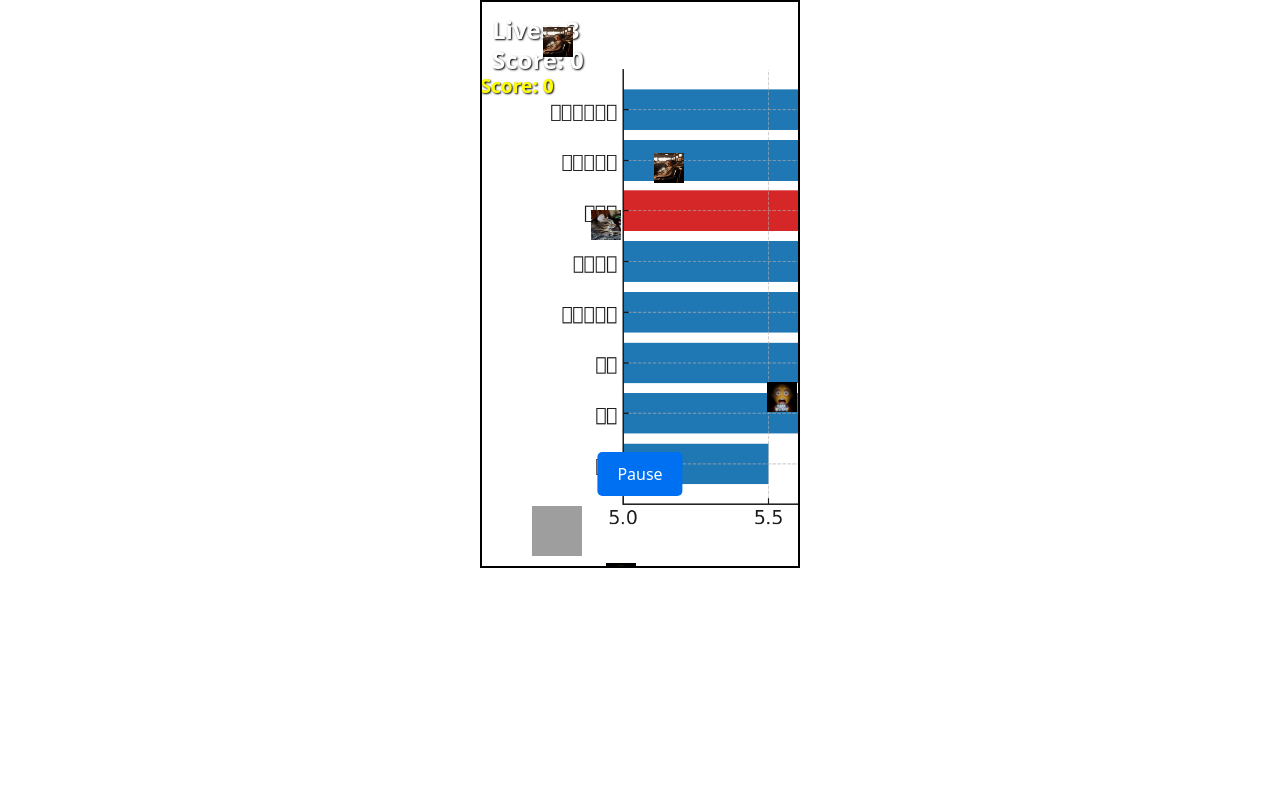
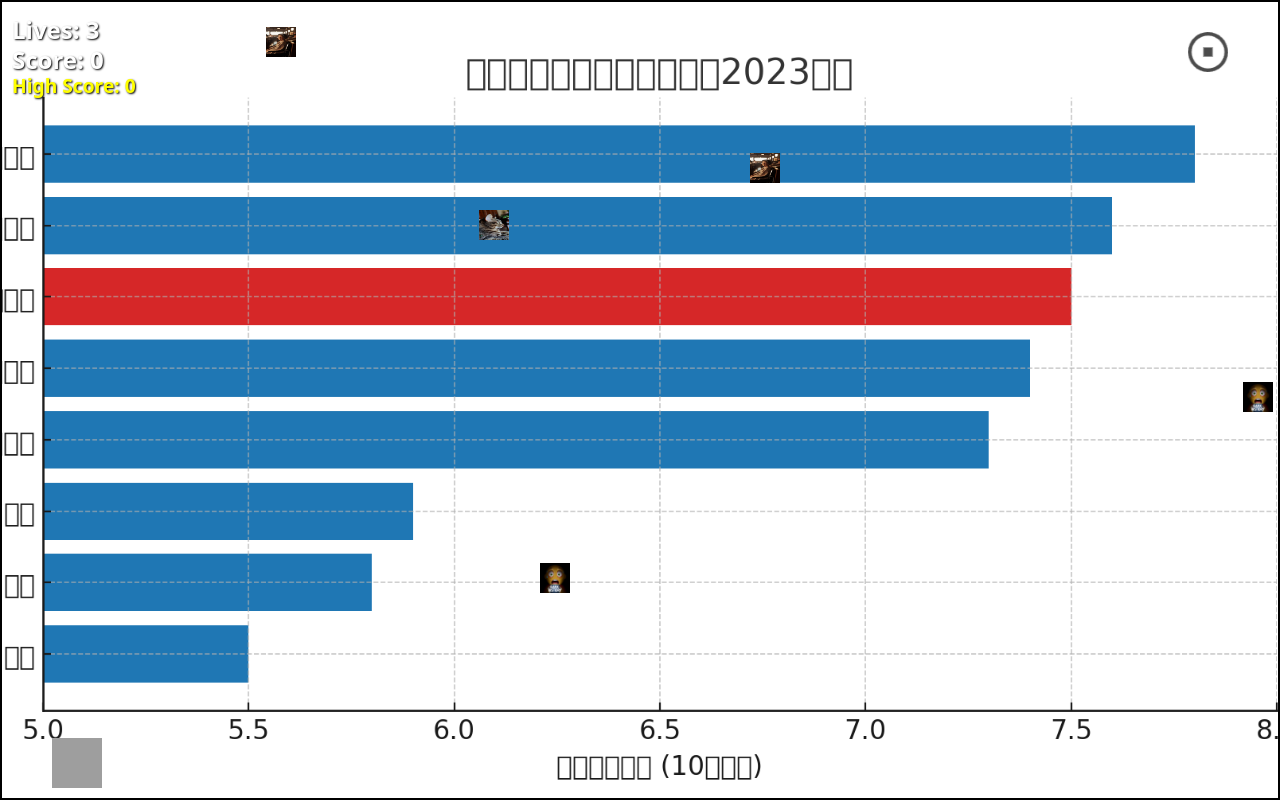
Before and after one commit to kanbigi-vol5-team5/sns-dark-history, a Next.js app in the folder sns-dark-history/: page /koheigame in a window 1280 px wide. Built offline with nearby package versions, Linux system fonts and the light colour scheme; grey boxes are pictures that could not be loaded.

Commit message:
game-UI-fix

```diff
--- a/sns-dark-history/src/app/koheigame/page.tsx
+++ b/sns-dark-history/src/app/koheigame/page.tsx
@@ -287,13 +287,14 @@ export default function Page() {
       style={{
         position: "relative",
         overflow: "hidden",
-        width: "100%",
-        maxWidth: "320px",
-        height: "568px",
-        margin: "0 auto",
+        width: "100vw", // ビューポート全体の幅
+        height: "100vh", // ビューポート全体の高さ
+        margin: "0", // 余白を削除
+
         border: "2px solid #000",
         backgroundImage: "url('/images/background.png')",
         backgroundSize: "cover",
+        backgroundPosition: "center", // 背景画像を中央に配置
       }}
     >
       {/* スコア・コンボ表示 */}
@@ -333,7 +334,6 @@ export default function Page() {
           position: "absolute",
           top: "70px",
           left: "10px",
-          transform: "translateX(-50%)",
           fontSize: "1.2rem",
           fontWeight: "bold",
           color: "#ff0",
@@ -348,7 +348,7 @@ export default function Page() {
         <div
           style={{
             position: "absolute",
-            top: "40px",
+            top: "100px",
             left: "50%",
             transform: "translateX(-50%)",
             fontSize: "1.2rem",
@@ -366,11 +366,9 @@ export default function Page() {
         onClick={() => setPaused((prev) => !prev)}
         style={{
           position: "absolute",
-          bottom: "70px",
-          left: "50%",
+          top: "30px",
+          right: "30px",
           transform: "translateX(-50%)",
-          padding: "10px 20px",
-          backgroundColor: "#0070f3",
           color: "#fff",
           border: "none",
           borderRadius: "5px",
@@ -378,7 +376,14 @@ export default function Page() {
           zIndex: 10,
         }}
       >
-        {paused ? "Resume" : "Pause"}
+        <img
+          src={paused ? "/img/resume.png" : "/img/pause.png"}
+          alt={paused ? "Resume" : "Pause"}
+          style={{
+            width: "40px", // 画像の幅
+            height: "40px", // 画像の高さ
+          }}
+        />
       </button>
 
       {/* 落下物レンダリング */}
--- a/sns-dark-history/src/app/page.tsx
+++ b/sns-dark-history/src/app/page.tsx
@@ -3,12 +3,12 @@ import { useRouter } from "next/navigation";
 import { useState } from "react";
 
 export default function Page() {
-  const router = useRouter()
+  const router = useRouter();
   const [username, setUsername] = useState("");
   return (
     <>
       <div className="h-screen bg-cover bg-center bg-[url('/img/background2.png')]">
-        <h1 className="text-4xl items-center justify-center flex pt-20 font-bold">
+        <h1 className="text-5xl items-center justify-center flex pt-20 font-bold">
           Dark History
         </h1>
         <div className="flex flex-col items-center justify-center min-h-screen">
```
Also changed, not shown: sns-dark-history/public/img/pause.png (added), sns-dark-history/public/img/resume.png (added).
